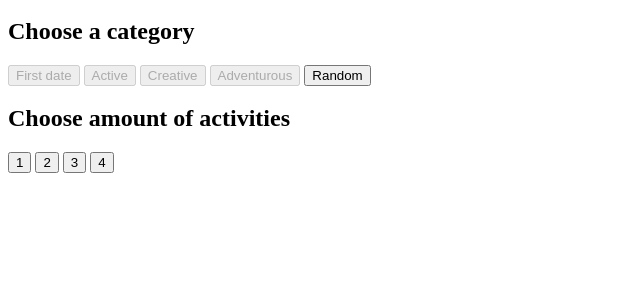
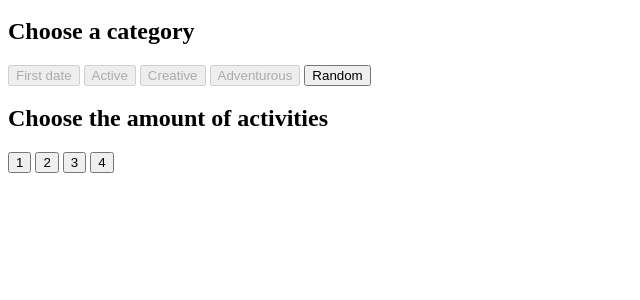
Before and after one commit to gitXite/date-knight, a Flask app: page / in a window 1280 px wide. Shown: the part 188-488 px from the top of the page, without its empty margins (0-640 px from the left). Run offline with Flask 3, Linux system fonts and the light colour scheme; parts of the project's set-up code (start-up, migrations or seed data) failed here and were passed over.

Commit message:
Update index.html

```diff
--- a/app/templates/index.html
+++ b/app/templates/index.html
@@ -23,7 +23,7 @@
     <button disabled>Adventurous</button>
     <button>Random</button>
 
-    <h2>Choose amount of activities</h2>
+    <h2>Choose the amount of activities</h2>
     <button>1</button>
     <button>2</button>
     <button>3</button>
```
